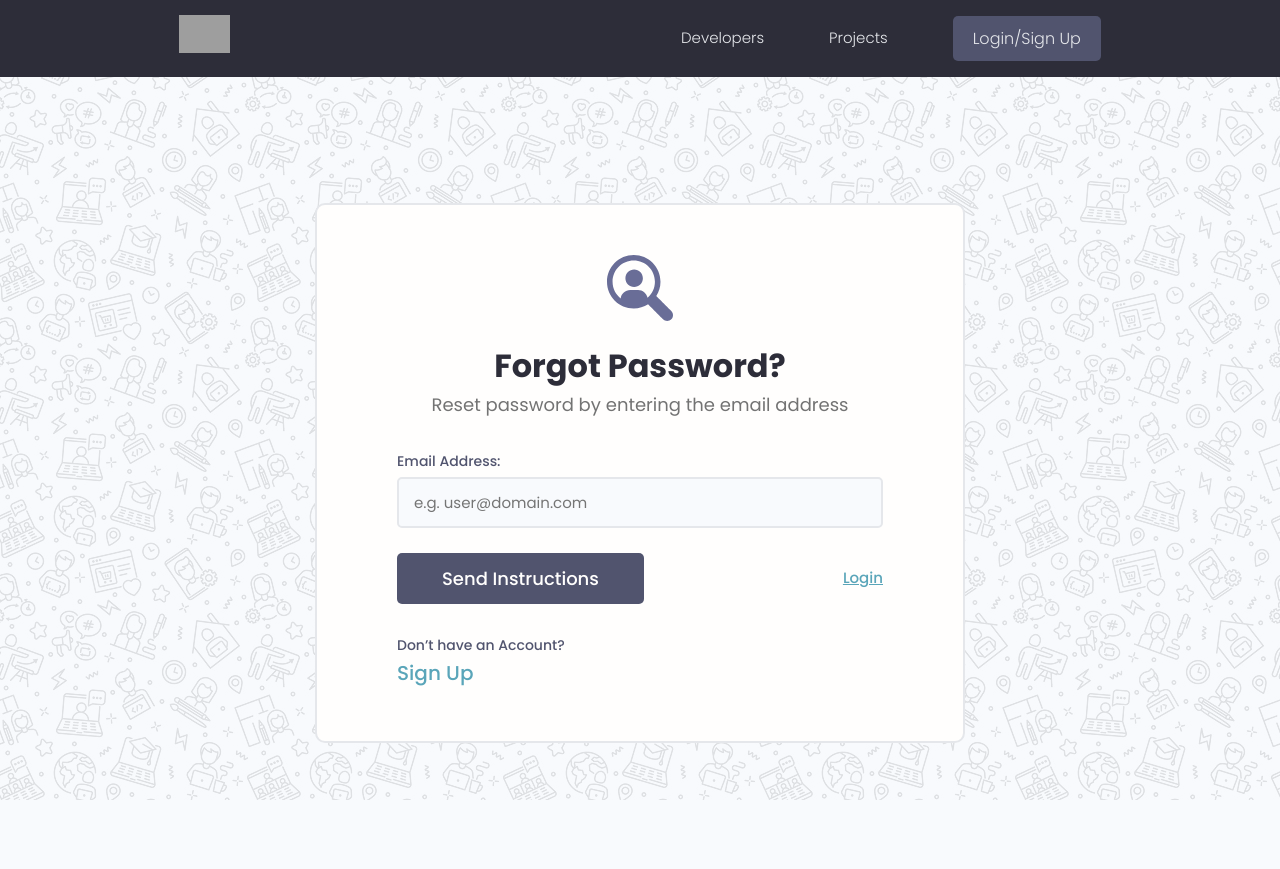
After one commit to ArieKnoester/django-devsearch, a Django app: page /password-reset/ in a window 1280 px wide. The commit adds this page. Run offline with Django 5.2, Linux system fonts and the light colour scheme; grey boxes are pictures that could not be loaded.

Commit message:
Implements password reset.

```diff
--- a/devsearch/urls.py
+++ b/devsearch/urls.py
@@ -18,6 +18,7 @@ from django.contrib import admin
 from django.urls import path, include
 from django.conf import settings
 from django.conf.urls.static import static
+from django.contrib.auth import views as auth_views
 
 
 urlpatterns = [
@@ -25,10 +26,14 @@ urlpatterns = [
     path('projects/', include('projects.urls')),
     path('', include('users.urls')),
 
+    path('password-reset/', auth_views.PasswordResetView.as_view(template_name='password-reset.html'), name='reset_password'),
+    path('password-reset/done/', auth_views.PasswordResetDoneView.as_view(template_name='password-reset-done.html'), name='password_reset_done'),
+    path('reset/<uidb64>/<token>/', auth_views.PasswordResetConfirmView.as_view(template_name='password-reset-confirm.html'), name='password_reset_confirm'),
+    path('reset/complete/', auth_views.PasswordResetCompleteView.as_view(template_name='password-reset-complete.html'), name='password_reset_complete'),
 ]
 
 urlpatterns += static(settings.MEDIA_URL, document_root=settings.MEDIA_ROOT)
 
-# Example of how to point to the static file directory after running 'colloetstatic'
+# Example of how to point to the static file directory after running 'collectstatic'
 # in PRODUCTION (debug mode turned off.) Refer to settings.py.
 urlpatterns += static(settings.STATIC_URL, document_root=settings.STATIC_ROOT)
--- /dev/null
+++ b/templates/password-reset.html
@@ -0,0 +1,41 @@
+{% extends 'main.html' %}
+{% load static %}
+{% block content %}
+  <body>
+    <div class="auth">
+      <div class="card">
+        <div class="auth__header text-center">
+          <a href="/">
+            <img src="{% static 'images/icon.svg' %}" alt="icon" />
+          </a>
+          <h3>Forgot Password?</h3>
+          <p>Reset password by entering the email address</p>
+        </div>
+
+        <form action="#" method="POST" class="form auth__form">
+        {% csrf_token %}
+
+          <div class="form__field">
+            <label for="formInput#email">Email Address: </label>
+            <input
+              class="input input--email"
+              id="formInput#email"
+              type="email"
+              name="email"
+              placeholder="e.g. user@domain.com"
+            />
+          </div>
+
+          <div class="auth__actions">
+            <input class="btn btn--sub btn--lg" type="submit" value="Send Instructions" />
+            <a href="login.html">Login</a>
+          </div>
+        </form>
+        <div class="auth__alternative">
+          <p>Don’t have an Account?</p>
+          <a href="signup.html">Sign Up</a>
+        </div>
+      </div>
+    </div>
+  </body>
+{% endblock content %}
--- a/users/templates/users/login_register.html
+++ b/users/templates/users/login_register.html
@@ -84,7 +84,7 @@
           </div>
           <div class="auth__actions">
             <input class="btn btn--sub btn--lg" type="submit" value="Log In" />
-            <a href="forgetpassword.html">Forget Password?</a>
+            <a href="{% url 'reset_password' %}">Forgot Password?</a>
           </div>
         </form>
         <div class="auth__alternative">
```
Also changed, not shown: templates/password-reset-complete.html (added, +22 -0 lines), templates/password-reset-confirm.html (added, +45 -0 lines), templates/password-reset-done.html (added, +20 -0 lines), db.sqlite3.
